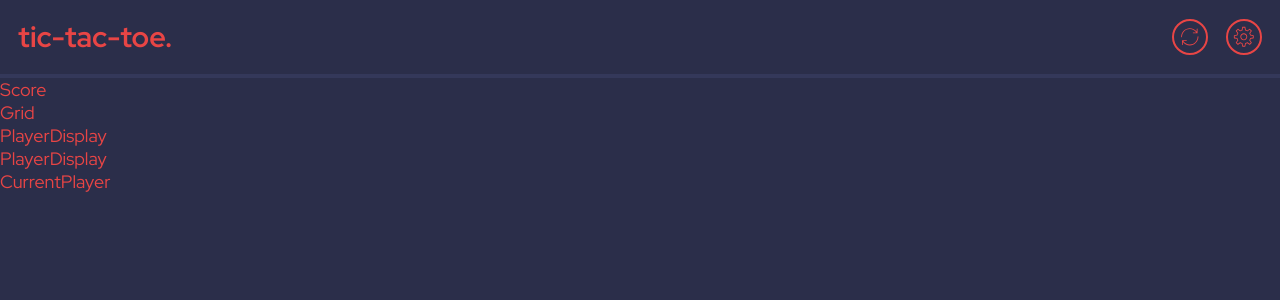
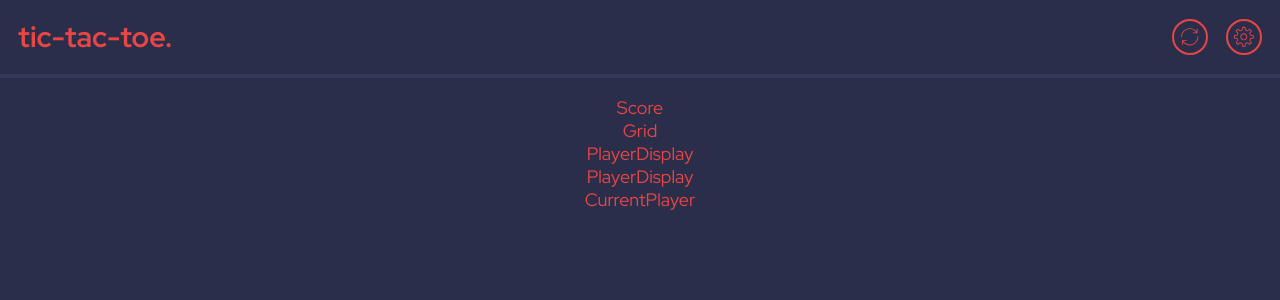
Before and after one commit to syedalimansoor/tic-tac-toe-react, a React (Vite) app: page /game in a window 1280 px wide. Shown: the top 300 px of the page. Built offline with nearby package versions, Linux system fonts and the light colour scheme.

Commit message:
Create wrappers

```diff
--- a/src/components/game/GameBody.tsx
+++ b/src/components/game/GameBody.tsx
@@ -1,11 +1,24 @@
+import styled from "styled-components";
 import CurrentPlayer from "./CurrentPlayer";
 import Grid from "./Grid";
 import PlayerDisplay from "./PlayerDisplay";
 import Score from "./Score";
 
+const Wrapper = styled.main`
+  padding: 1em;
+  display: flex;
+  justify-content: center;
+`;
+const Container = styled.div`
+  width: min(100%, 25em);
+  display: grid;
+  justify-items: center;
+`;
+
 export default function GameBody() {
   return (
-    <div>
+    <Wrapper>
+      <Container>
         <Score />
         <Grid />
         <div>
@@ -13,6 +26,7 @@ export default function GameBody() {
           <PlayerDisplay />
         </div>
         <CurrentPlayer />
-    </div>
+      </Container>
+    </Wrapper>
   );
 }
```
Lines whose indentation alone changed are shown as unchanged.
